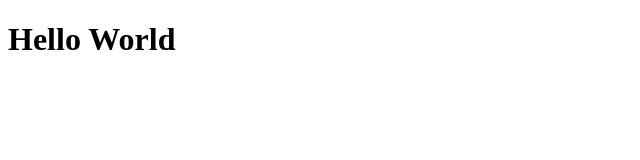
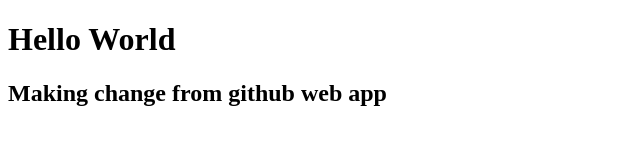
Before and after one commit to srdshukla4/fujitsu_practise, a plain HTML site: page index.html in a window 1280 px wide. Shown: the whole page, without its empty margins (0-640 px from the left). Drawn offline with Linux system fonts and the light colour scheme.

Commit message:
Update git from git application

```diff
--- a/index.html
+++ b/index.html
@@ -10,6 +10,7 @@
 
 <body>
     <h1>Hello World</h1>
+    <h2> Making change from github web app<h2>
 </body>
 
 </html>
```
